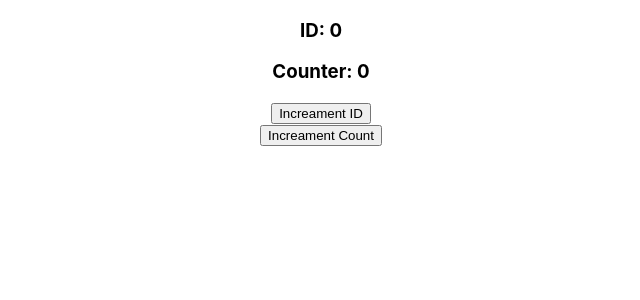
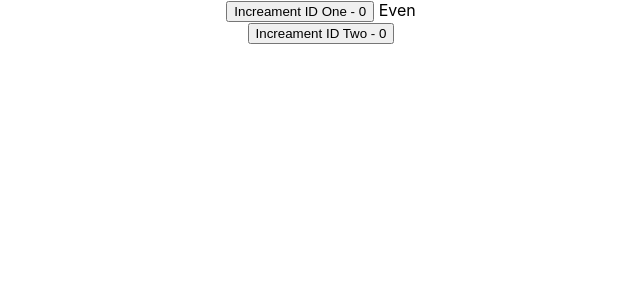
Before and after one commit to tnmy2426/first_react_app, a React (Create React App) app: page / in a window 1280 px wide. Shown: the top 300 px of the page, without its empty margins (319-959 px from the left). Built offline with nearby package versions, Linux system fonts and the light colour scheme.

Commit message:
React Hook- useMemo() hhok using for performence problem sloving

```diff
--- a/src/App.js
+++ b/src/App.js
@@ -1,8 +1,9 @@
 import React from 'react';
 // import logo from './logo.svg';
 import './App.css';
+import CounterTwo from './components/CounterTwo';
 // import ComponentX from './components/ComponentX';
-import ParentComp from './components/ParentComp';
+// import ParentComp from './components/ParentComp';
 // export const UserContext = React.createContext()
 // export const ProfileContext = React.createContext()
 // import MouseContainer from './components/MouseContainer';
@@ -118,8 +119,8 @@ function App() {
         </ProfileContext.Provider>
       </UserContext.Provider> */}
 
-      <ParentComp />
-
+      {/* <ParentComp /> */}
+      <CounterTwo />
     </div>
   );
 }
--- /dev/null
+++ b/src/components/CounterTwo.js
@@ -0,0 +1,34 @@
+import React, { useMemo, useState } from 'react'
+
+const CounterTwo = () => {
+
+    const [idOne, setidOne] = useState(0)
+    const [idTwo, setidTwo] = useState(0)
+
+    const increamentIdOne = () => {
+        setidOne(idOne + 1)
+    }
+    const increamentIdTwo = () => {
+        setidTwo(idTwo + 1)
+    }
+    const isEven = useMemo(()=>{
+        let n = 0;
+        while (n < 2000000000) n++; {
+            return idOne % 2 === 0
+        }
+    },[idOne])
+
+    return (
+        <div>
+            <div>
+                <button onClick={increamentIdOne}>Increament ID One - {idOne}</button>
+                <span> {isEven ? "Even": "Odd"} </span>
+            </div>
+            <div>
+                <button onClick={increamentIdTwo}>Increament ID Two - {idTwo}</button>
+            </div>
+        </div>
+    )
+}
+
+export default CounterTwo
```
